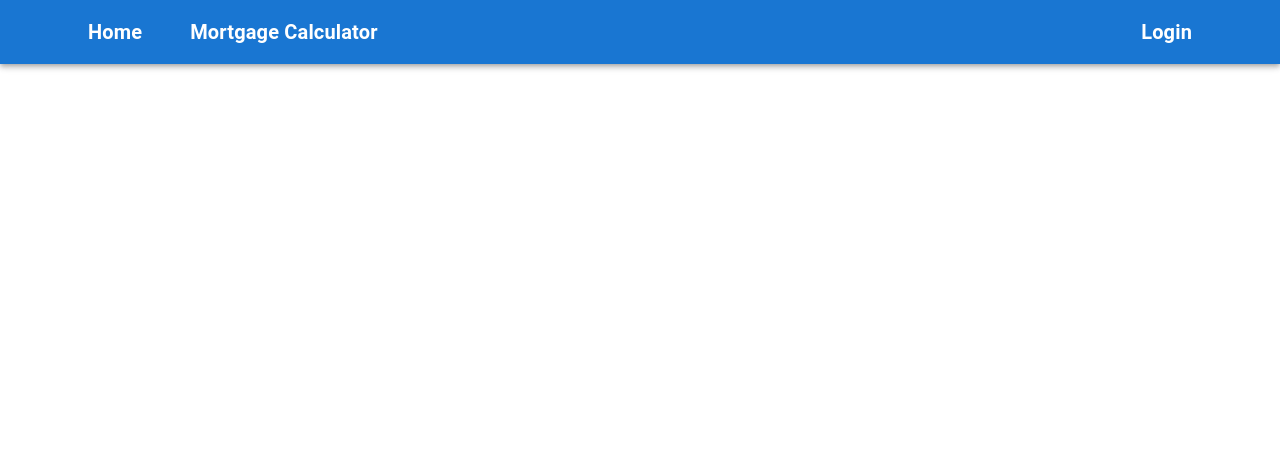
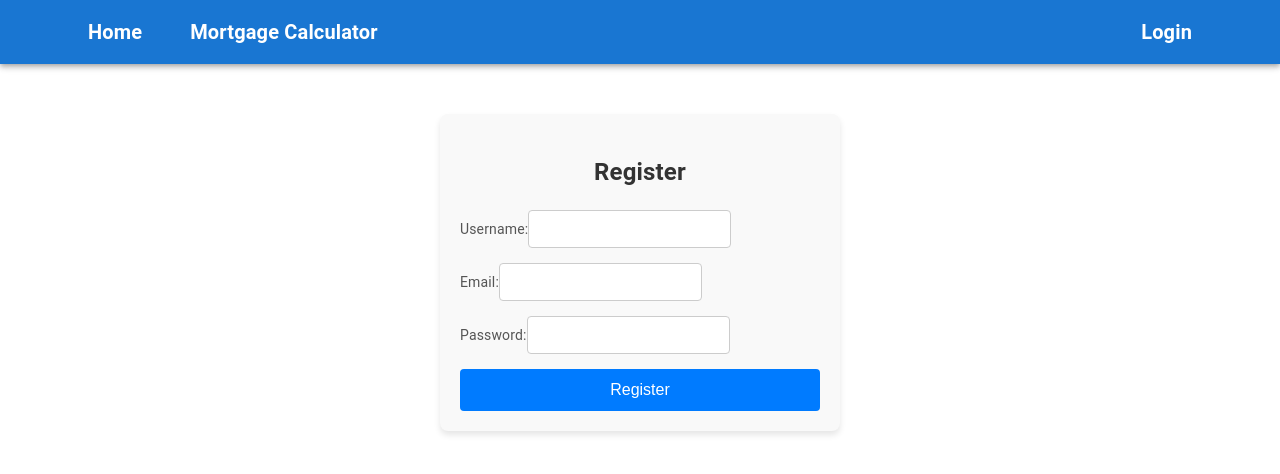
Before and after one commit to WiseRate/frontend, a React (Create React App) app: page /register in a window 1280 px wide. Shown: the top 474 px of the page. Built offline with nearby package versions, Linux system fonts and the light colour scheme.

Commit message:
Added login & register functionality

```diff
--- a/src/App.js
+++ b/src/App.js
@@ -2,6 +2,8 @@ import React from 'react';
 import { Route, Routes } from 'react-router-dom';
 import { Container, Button, Typography, Box } from "@mui/material";
 import Navbar from "./components/Navbar";
+import Login from "./components/Authentication/Login";
+import Register from "./components/Authentication/Register"
 import Result from "./components/Result";
 import SliderSelect from "./components/SliderSelect";
 import TenureSelect from "./components/TenureSelect";
@@ -94,6 +96,10 @@ function App() {
             </Container>
           }
         />
+        {/* Route for Login page */}
+       <Route path="/login" element={<Login />} />
+       {/* Route for Register page */}
+       <Route path="/register" element={<Register />} />
       </Routes>
     </div>
   );
--- a/src/components/Authentication/Login.js
+++ b/src/components/Authentication/Login.js
@@ -0,0 +1,73 @@
+import React, { useState } from 'react';
+import { useNavigate } from 'react-router-dom';
+import { login } from './userApi';
+import './auth.css';
+
+const Login = () => {
+    // State to store the form data (username, password)
+    const [formData, setFormData] = useState({ username: '', password: '' });
+    const [error, setError] = useState('');
+
+     // useNavigate hook to redirect user after successful login
+    const navigate = useNavigate();
+
+    // Function to update form data when the user types in the fields
+    const handleChange = (e) => {
+        const { name, value } = e.target;
+        setFormData({ ...formData, [name]: value });
+    };
+
+     // Function to handle form submission (login)
+    const handleSubmit = async (e) => {
+        e.preventDefault();
+        try {
+            console.log('Attempting login with:', formData);
+            const userData = await login(formData);
+            console.log('Login successful:', userData);
+            alert(`Welcome, ${userData.username}!`);
+            localStorage.setItem('user', JSON.stringify(userData));
+            navigate('/home');
+
+        } catch (err) {
+            console.error('Login error:', err.response || err.message);
+            setError('Invalid username or password');
+
+        };
+    }
+    return (
+        <div className="login-container">
+        <div>
+            <h2>Login</h2>
+            {error && <p style={{ color: 'red' }}>{error}</p>}
+            <form onSubmit={handleSubmit}>
+                <div>
+                    <label>Username</label>
+                    <input
+                        type="text"
+                        name="username"
+                        value={formData.username}
+                        onChange={handleChange}
+                        required
+                    />
+                </div>
+                <div>
+                    <label>Password</label>
+                    <input
+                        type="password"
+                        name="password"
+                        value={formData.password}
+                        onChange={handleChange}
+                        required
+                    />
+                </div>
+                <button type="submit">Login</button>
+                <button onClick={() => navigate('/register')}>
+                Register
+            </button>
+            </form>
+        </div>
+        </div>
+    );
+};
+
+export default Login;
--- a/src/components/Authentication/Register.js
+++ b/src/components/Authentication/Register.js
@@ -0,0 +1,88 @@
+import React, { useState } from 'react';
+import { createUser } from './userApi';
+import { useNavigate } from 'react-router-dom';
+import './auth.css';
+
+
+const RegisterPage = () => {
+  // State to store form data (username, email, password)
+  const [formData, setFormData] = useState({
+    username: '',
+    email: '',
+    password: '',
+  });
+
+  const [error, setError] = useState('');
+  const [successMessage, setSuccessMessage] = useState('');
+  // useNavigate hook to redirect user after successful registration
+  const navigate = useNavigate();
+
+  // Function to handle form submission (registration)
+  const handleChange = (e) => {
+    const { name, value } = e.target;
+    setFormData({ ...formData, [name]: value });
+  };
+
+  const handleRegister = async (e) => {
+    e.preventDefault();
+    setError('');
+    try {
+      console.log('Submitting data:', formData);
+      const data = await createUser(formData);
+      setSuccessMessage(`User ${data.username} registered successfully!`);
+      navigate('/login');
+    } catch (err) {
+      console.error('Registration error:', err.response || err.message);
+      setError('Registration failed. Please try again.');
+    }
+  };
+
+  return (
+    <div className="register-container">
+      <h2>Register</h2>
+       {/* Registration form */}
+      <form onSubmit={handleRegister}>
+
+        <div className="form-group">
+          <label htmlFor="username">Username:</label>
+          <input
+            type="text"
+            id="username"
+            name="username"
+            value={formData.username}
+            onChange={handleChange}
+            required
+          />
+        </div>
+
+        <div className="form-group">
+          <label htmlFor="email">Email:</label>
+          <input
+            type="email"
+            id="email"
+            name="email"
+            value={formData.email}
+            onChange={handleChange}
+            required
+          />
+        </div>
+        <div className="form-group">
+          <label htmlFor="password">Password:</label>
+          <input
+            type="password"
+            id="password"
+            name="password"
+            value={formData.password}
+            onChange={handleChange}
+            required
+          />
+        </div>
+        <button type="submit">Register</button>
+        {error && <p className="error-message">{error}</p>}
+        {successMessage && <p className="success-message">{successMessage}</p>}
+      </form>
+    </div>
+  );
+};
+
+export default RegisterPage;
--- /dev/null
+++ b/src/components/Authentication/auth.css
@@ -0,0 +1,98 @@
+/* register-login.css */
+
+/* Container for both register and login pages */
+.register-container, .login-container{
+    width: 100%;
+    max-width: 400px;
+    margin: 0 auto;
+    padding: 20px;
+    background-color: #f9f9f9;
+    border-radius: 8px;
+    box-shadow: 0 4px 6px rgba(0, 0, 0, 0.1);
+    margin-top: 50px;
+  }
+
+
+  /* Title for both register and login */
+  h2 {
+    text-align: center;
+    color: #333;
+    margin-bottom: 20px;
+  }
+
+  /* Form layout */
+  form {
+    display: flex;
+    flex-direction: column;
+    gap: 15px;
+  }
+
+  /* Label styling */
+  label {
+    font-size: 14px;
+    color: #555;
+  }
+
+  /* Input fields */
+  input {
+    padding: 10px;
+    font-size: 14px;
+    border: 1px solid #ccc;
+    border-radius: 4px;
+    outline: none;
+  }
+
+  input:focus {
+    border-color: #007bff;
+  }
+
+  /* Buttons */
+  button {
+    padding: 12px;
+    font-size: 16px;
+    border: none;
+    border-radius: 4px;
+    cursor: pointer;
+  }
+
+  button[type="submit"] {
+    background-color: #007bff;
+    color: white;
+    transition: background-color 0.3s ease;
+  }
+
+  button[type="submit"]:hover {
+    background-color: #0056b3;
+  }
+
+  /* Register Button */
+  button[type="button"] {
+    background-color: #28a745;
+    color: white;
+  }
+
+  button[type="button"]:hover {
+    background-color: #218838;
+  }
+
+  /* Error and Success Messages */
+  .error-message, .success-message {
+    color: red;
+    text-align: center;
+    margin-top: 10px;
+  }
+
+  /* Responsive styling */
+  @media (max-width: 600px) {
+    .register-container, .login-container {
+      width: 90%;
+    }
+
+    h2 {
+      font-size: 20px;
+    }
+
+    button {
+      font-size: 14px;
+    }
+  }
--- /dev/null
+++ b/src/components/Authentication/userApi.js
@@ -0,0 +1,39 @@
+import axios from 'axios';
+
+// Base URL for API calls
+const BASE_URL = 'http://localhost:8080/user';
+
+/**
+ * Login user
+ * @param {Object} credentials - Contains username and password
+ * @returns {Promise<Object>} - The logged-in user's data
+ */
+export const login = async (credentials) => {
+  try {
+    const response = await axios.get(`${BASE_URL}/login`, {
+      auth: {
+        username: credentials.username,
+        password: credentials.password,
+      },
+    });
+    return response.data; // Successfully logged in user data
+  } catch (error) {
+    // Extract and throw error message for user feedback
+    throw new Error(error.response?.data?.message || 'Login failed');
+  }
+};
+
+/**
+Register a new user
+ * @param {Object} userData - Contains username, email, and password
+ * @returns {Promise<Object>} - The newly created user's data
+ */
+export const createUser = async (userData) => {
+  try {
+    const response = await axios.post(`${BASE_URL}/create`, userData);
+    return response.data; // Successfully registered user data
+  } catch (error) {
+    // Extract and throw error message for user feedback
+    throw new Error(error.response?.data?.message || 'Registration failed');
+  }
+};
```
